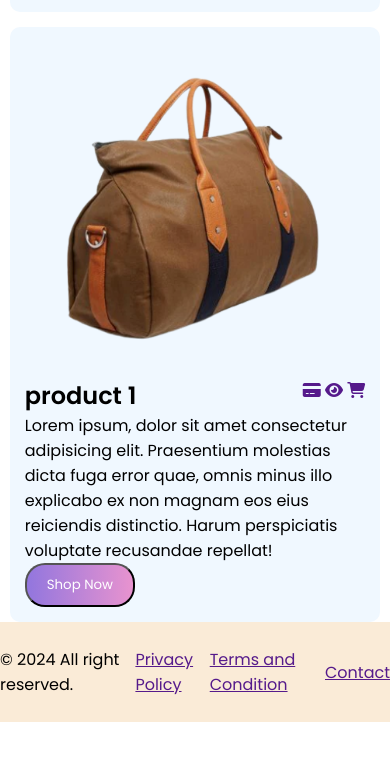
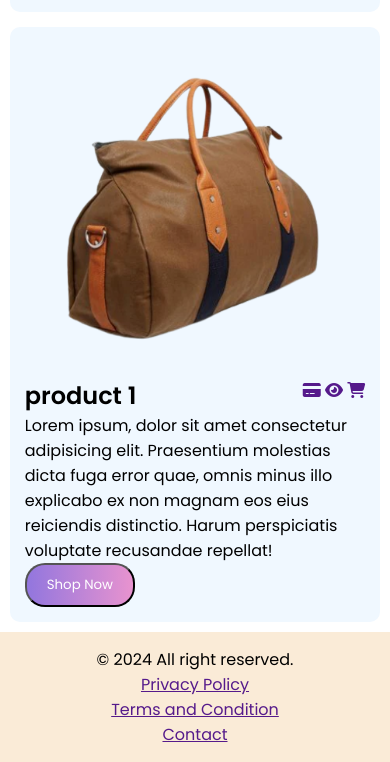
Before and after one commit to hasibul-hasib29/DarazLite, a plain HTML site: page index.html in a window 390 px wide. Shown: the part 3582-4344 px from the top of the page. Before the commit the page ends 4304 px from the top, so only its background shows below. Drawn offline with Linux system fonts and the light colour scheme.

Commit message:
responsive added

```diff
--- a/index.html
+++ b/index.html
@@ -193,10 +193,14 @@
 
     <footer>
 
-        &copy; 2024 All right reserved.
-        <a href="">Privacy Policy</a>
-        <a href="">Terms and Condition</a>
-        <a href="">Contact</a>
+        <div class="footer">
+
+            &copy; 2024 All right reserved.
+            <a href="">Privacy Policy</a>
+            <a href="">Terms and Condition</a>
+            <a href="">Contact</a>
+        </div>
+
     </footer>
 </body>
 
--- a/responsive.css
+++ b/responsive.css
@@ -30,4 +30,12 @@
         grid-template-columns: repeat(1,1fr);
         gap:15px;
     }
+    .footer{
+
+        flex-direction: column;
+        padding: 15px;
+
+        justify-content: center;
+        align-items: center;
+    }
 }
--- a/style.css
+++ b/style.css
@@ -175,10 +175,11 @@
 }
 
 
-footer{
+.footer{
     min-height: 100px;
     background-color: antiquewhite;
     display: flex;
     justify-content: center;
     align-items: center;
+    margin-top: 10px;
 }
```
